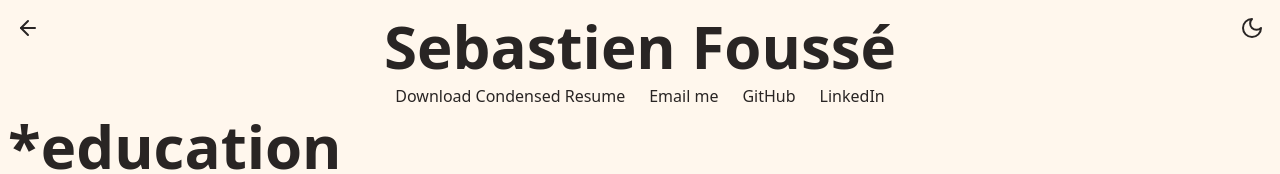
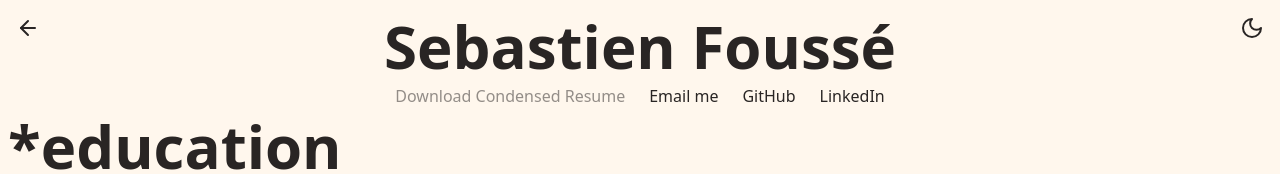
Before and after one commit to seb-fousse/sebfxyz, a Next.js app: page /resume in a window 1280 px wide. Shown: the top 174 px of the page. Built offline with nearby package versions, Linux system fonts and the light colour scheme.

Commit message:
disable download resume button

```diff
--- a/src/pages/resume.tsx
+++ b/src/pages/resume.tsx
@@ -16,7 +16,7 @@ export default function Resume() {
 
         <h1 className="text-6xl font-bold text-center pt-4 pb-2">Sebastien Foussé</h1>
         <div className="flex space-x-6 justify-center">
-          <a href="">Download Condensed Resume</a>
+          <a href="" className="hover:cursor-not-allowed hover:no-underline opacity-50">Download Condensed Resume</a>
           <a href="mailto:me@sebf.xyz">Email me</a>
           <a
             href="https://github.com/seb-fousse"
```
